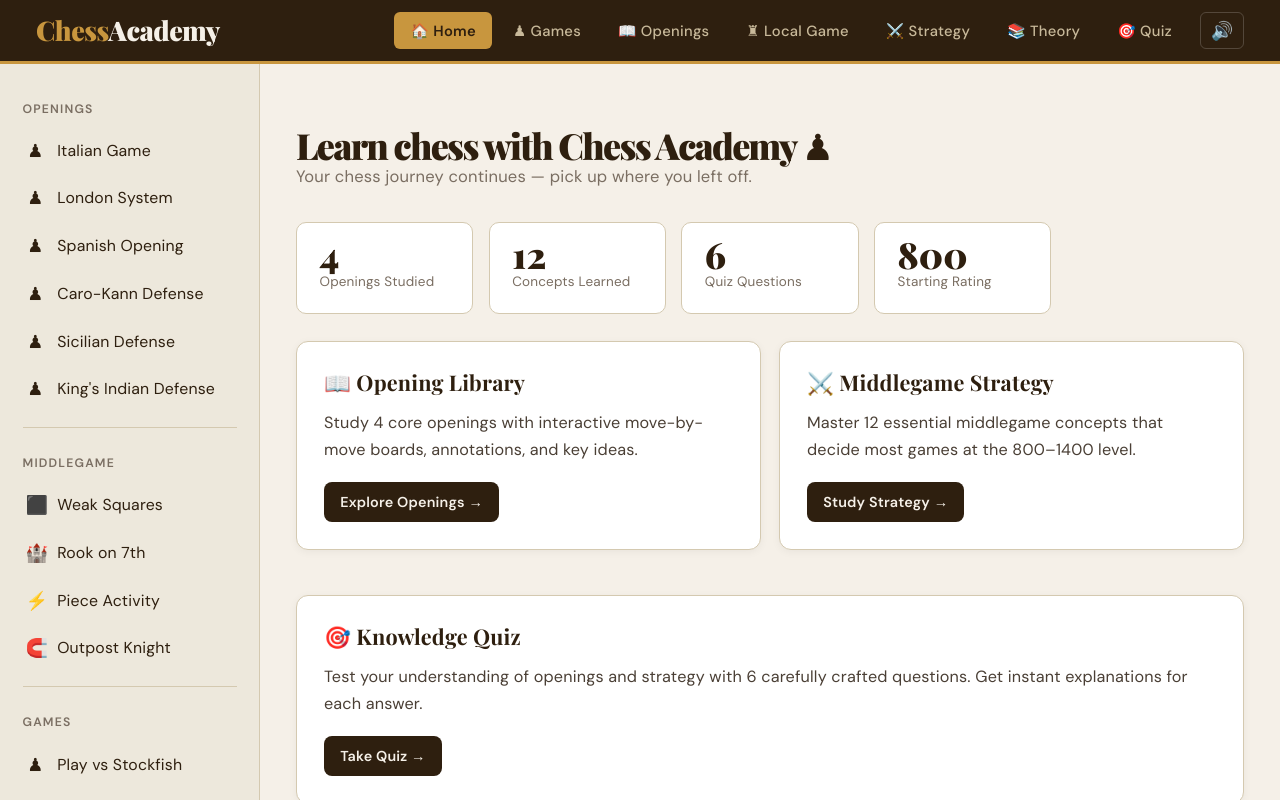
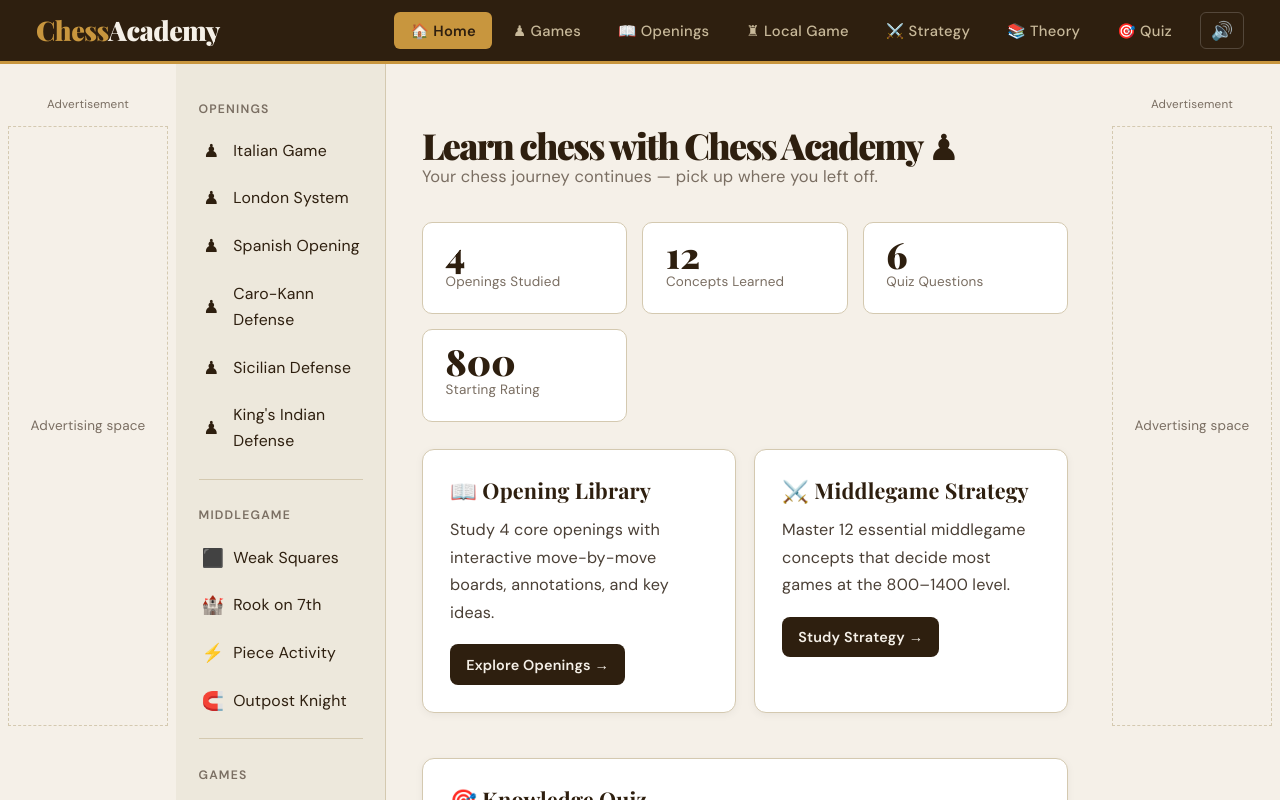
Before and after one commit to zivzo/Chess-Academy, a React (Vite) app in the folder web/: page / in a window 1280 px wide. Shown: the top 800 px of the page. Built offline with nearby package versions, Linux system fonts and the light colour scheme; no server answers.

Commit message:
Optimize left/right ad rails: show from 1280px, 300x600 on wide screens, sticky
Co-authored-by: zivzo <25133078+zivzo@users.noreply.github.com>

```diff
--- a/web/src/chess-academy.jsx
+++ b/web/src/chess-academy.jsx
@@ -25,8 +25,9 @@ const PAGE_TITLES = {
 };
 
 const AD_SLOTS = {
-  left: { slot: GOOGLE.leftSlot, className: "ad-rail ad-left", style: { display: "block", width: 160, height: 600 } },
-  right: { slot: GOOGLE.rightSlot, className: "ad-rail ad-right", style: { display: "block", width: 160, height: 600 } },
+  // Rail size comes from CSS (160×600 or 300×600 by viewport width).
+  left: { slot: GOOGLE.leftSlot, className: "ad-rail ad-left" },
+  right: { slot: GOOGLE.rightSlot, className: "ad-rail ad-right" },
   inline: { slot: GOOGLE.inlineSlot, className: "ad-inline", style: { display: "block" }, responsive: true },
 };
 
--- a/web/src/styles/GlobalStyles.jsx
+++ b/web/src/styles/GlobalStyles.jsx
@@ -60,6 +60,7 @@ export default function GlobalStyles() { return (
     .site-layout { flex: 1; width: 100%; max-width: 1920px; margin: 0 auto; }
     .main { display: grid; grid-template-columns: 260px minmax(0, 1fr); min-width: 0; min-height: calc(100vh - 64px); }
     .ad-rail { display: none; width: 160px; margin: 1.5rem auto; }
+    .ad-rail .adsbygoogle { display: block; width: 100%; height: 600px; }
     .ad-label { text-align: center; font-size: 0.65rem; color: var(--muted); margin-bottom: 0.5rem; }
     .ad-placeholder { height: 600px; border: 1px dashed var(--border); display: grid; place-items: center; font-size: 0.75rem; color: var(--muted); }
     .ad-inline { width: 100%; max-width: 970px; margin: 1rem auto; padding: 0 1rem; }
@@ -72,10 +73,21 @@ export default function GlobalStyles() { return (
     .skip-link:focus { top: 0.5rem; }
     :focus-visible { outline: 3px solid var(--blue); outline-offset: 3px; }
 
-    @media (min-width: 1500px) {
-      .site-layout { display: grid; grid-template-columns: 180px minmax(0, 1fr) 180px; }
-      .ad-rail { display: block; }
+    /* ── Ad rails: 160×600 from 1280px, 300×600 from 1800px, sticky when tall enough ── */
+    @media (min-width: 1280px) {
+      .site-layout { display: grid; grid-template-columns: 176px minmax(0, 1fr) 176px; }
+      .ad-rail { display: block; align-self: start; }
       .ad-inline { display: none; }
+    }
+    @media (min-width: 1280px) and (max-width: 1599px) {
+      .main { grid-template-columns: 210px minmax(0, 1fr); }
+    }
+    @media (min-width: 1800px) {
+      .site-layout { grid-template-columns: 316px minmax(0, 1fr) 316px; }
+      .ad-rail { width: 300px; }
+    }
+    @media (min-width: 1280px) and (min-height: 760px) {
+      .ad-rail { position: sticky; top: calc(64px + 1.5rem); }
     }
 
     /* ── Sidebar ── */
```
Also changed, not shown: 1 other file (tests, documents, lock files or other folders).
